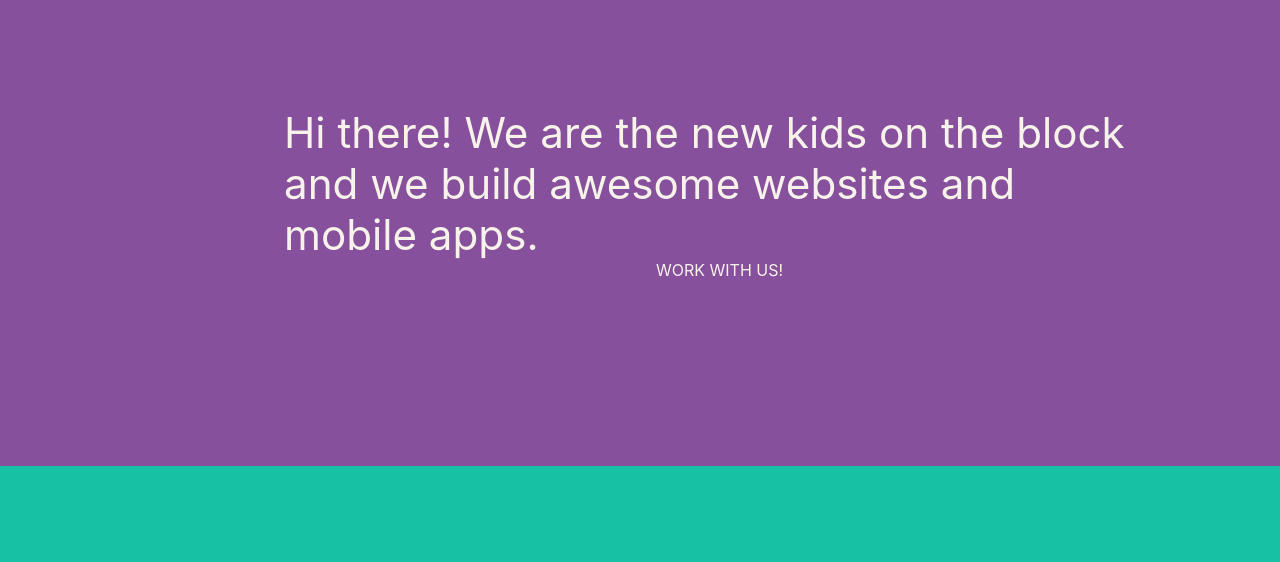
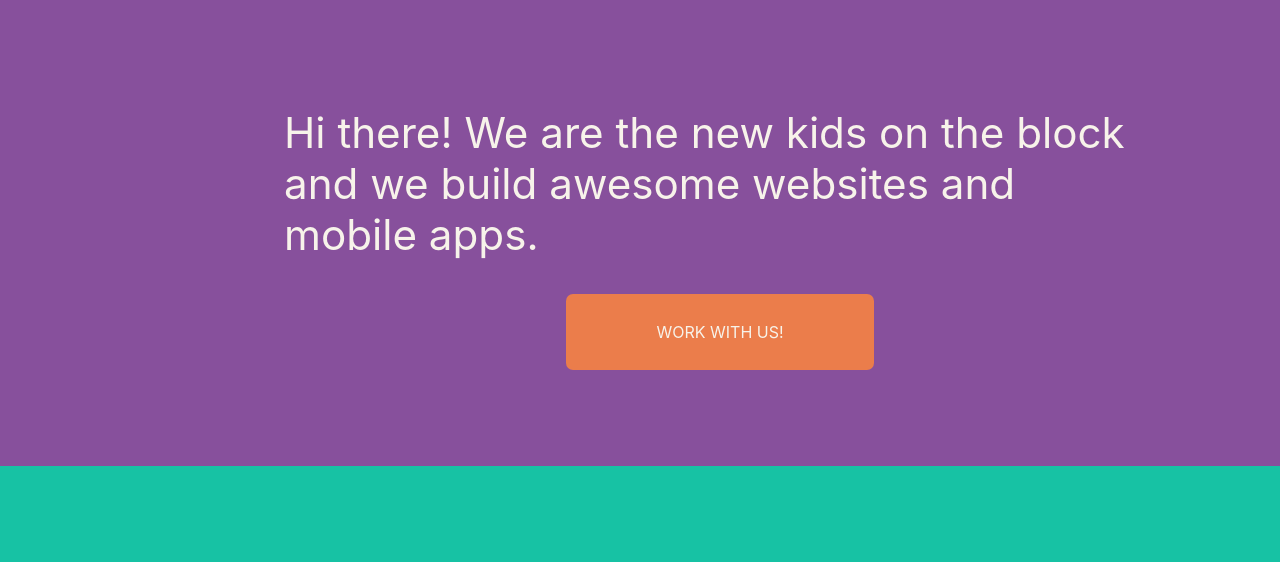
Before and after one commit to kendollcastro/cuda-sitio-web, a plain HTML site: page index.html in a window 1280 px wide. Shown: the part 131-693 px from the top of the page. Drawn offline with Linux system fonts and the light colour scheme.

Commit message:
Agregamos estilo al link de header, corregimos errores y le dimos forma, ademas agregamos boder radius a difereste enlaces

```diff
--- a/css/styles.css
+++ b/css/styles.css
@@ -54,12 +54,14 @@ body{
 #menu-list a{
     padding: 10px 19px;
     font-size: 16px;
+    border-radius: 4px;
     text-transform: uppercase;
     text-decoration: none;
     color: #f7f3ea;
 }
 #menu-list a:hover{
     background-color: #643a79;
+
 }
 
 #parrafo-header{
@@ -68,12 +70,25 @@ body{
 }
 
 #work-link{
-    align-items: center;
-    padding: 63px 0 0 656px;
-    position: center ;
+    text-align: center;
+    margin-top: 62px;
+}
+
+#work-link a{
+    color: #f7f3ea;
+    background-color: #eb7d4b;
+    text-align: center;
     text-decoration: none;
-    color: #f7f3ea;
+    border-radius: 7px;
+    padding: 28px 90px 28px 90px;
 }
+
+
+#work-link a:hover{
+    background-color: #af400d;
+}
+
+
 
 
 /*Services*/
--- a/index.html
+++ b/index.html
@@ -36,7 +36,10 @@
                 <p>Hi there! We are the new kids on the block
                     and we build awesome websites and mobile apps.</p>
             </div>
-            <a href="#" id="work-link">WORK WITH US!</a>
+            <!--Boton de work-->
+            <div id="work-link" >
+                <a href="#">WORK WITH US!</a>
+            </div>
         </div>
 
         <!--Services-->
```
